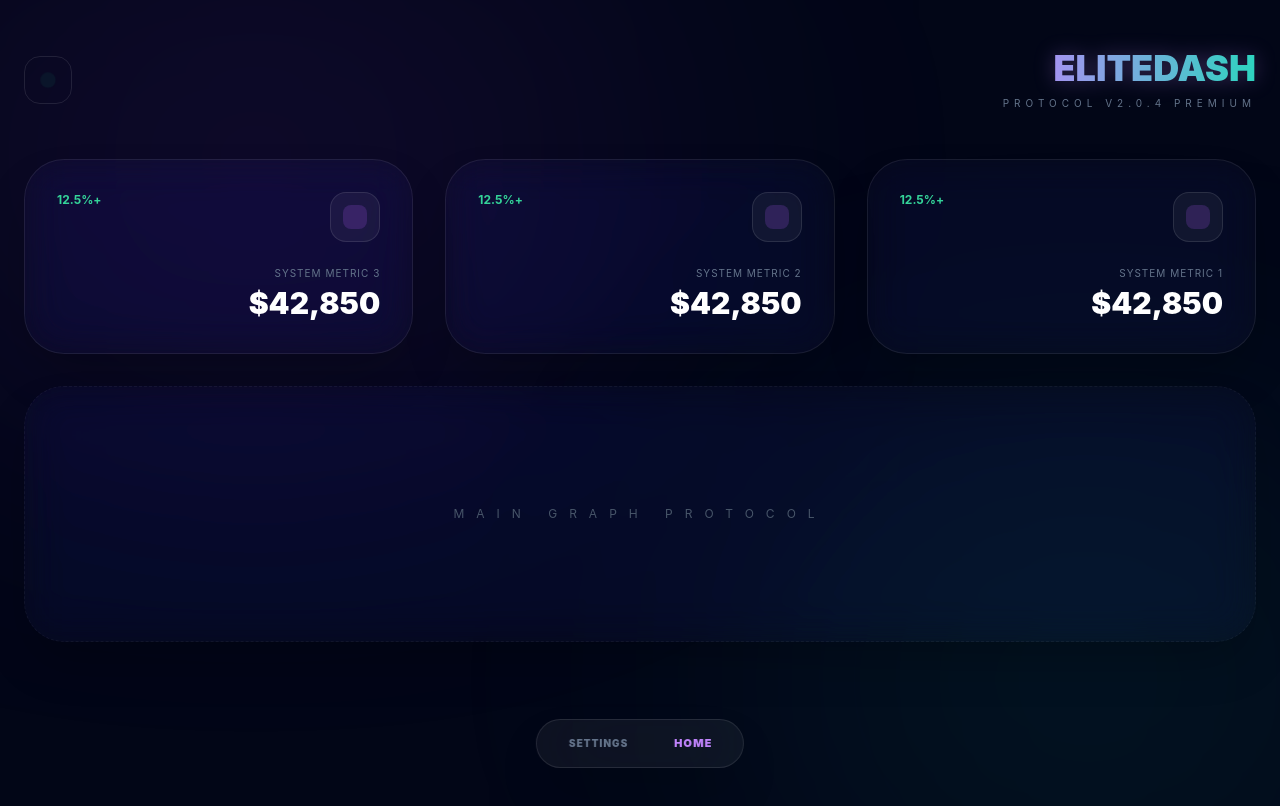
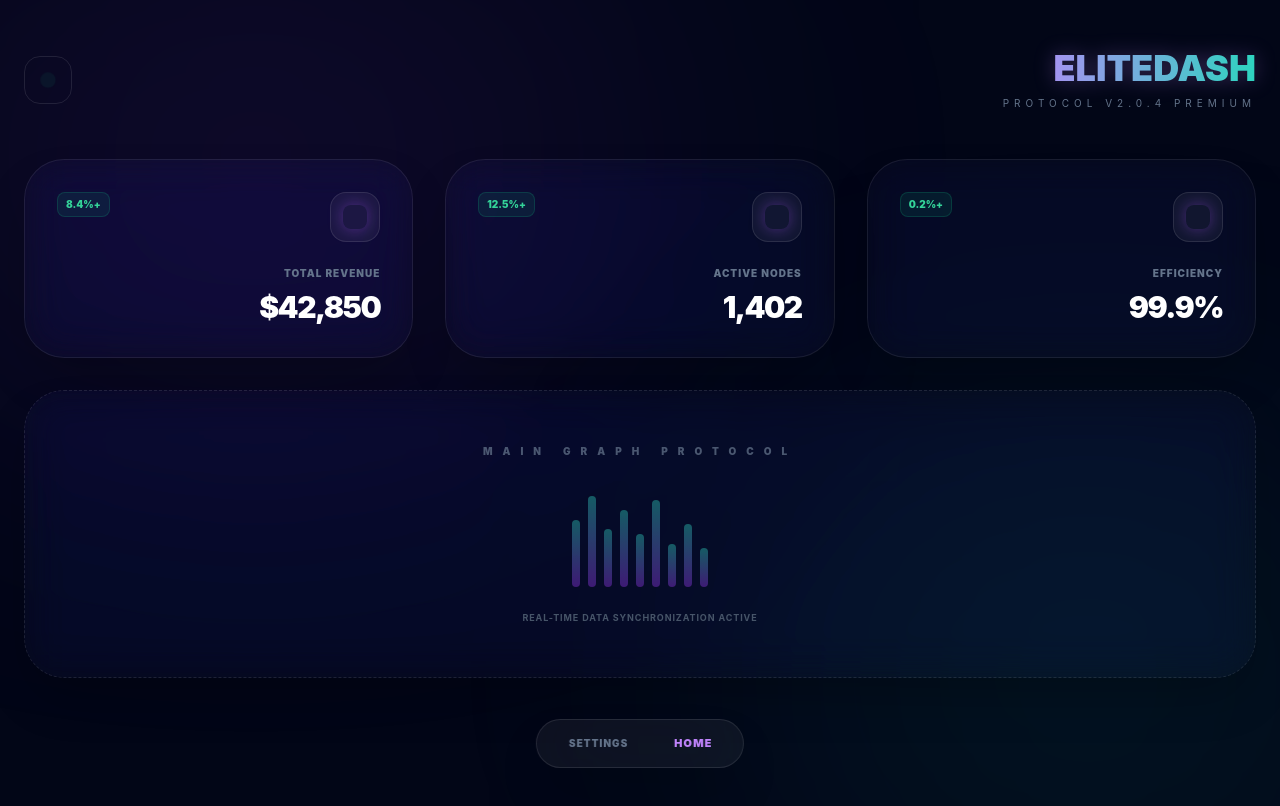
Before and after one commit to marwanalpumu-del/elitedash-modern-dashboard, a React (Vite) app: page / in a window 1280 px wide. Built offline with nearby package versions, Linux system fonts and the light colour scheme.

Commit message:
Update DashboardHome.jsx

```diff
--- a/src/pages/DashboardHome.jsx
+++ b/src/pages/DashboardHome.jsx
@@ -1,20 +1,57 @@
+import React from 'react';
+
 export default function DashboardHome() {
   return (
     <div className="grid grid-cols-1 md:grid-cols-3 gap-8">
-      {[1, 2, 3].map((item) => (
-        <div key={item} className="premium-card group">
+      {/* كروت الإحصائيات الذكية */}
+      {[
+        { title: 'Efficiency', value: '99.9%', trend: '+0.2%', color: 'purple' },
+        { title: 'Active Nodes', value: '1,402', trend: '+12.5%', color: 'teal' },
+        { title: 'Total Revenue', value: '$42,850', trend: '+8.4%', color: 'indigo' }
+      ].map((item, index) => (
+        <div key={index} className="premium-card group hover:scale-[1.02] transition-all duration-500">
           <div className="flex justify-between items-start mb-6">
-            <div className="p-3 bg-white/5 rounded-2xl border border-white/10 group-hover:border-purple-500/50 transition-colors">
-               <div className="w-6 h-6 bg-purple-500/20 rounded-lg" />
+            <div className={`p-3 bg-white/5 rounded-2xl border border-white/10 group-hover:border-${item.color}-500/50 transition-colors`}>
+               <div className={`w-6 h-6 bg-${item.color}-500/20 rounded-lg shadow-[0_0_15px_rgba(168,85,247,0.4)]`} />
             </div>
-            <span className="text-emerald-400 font-bold text-xs">+12.5%</span>
+            <span className="text-emerald-400 font-black text-[10px] bg-emerald-500/10 px-2 py-1 rounded-lg border border-emerald-500/20">
+              {item.trend}
+            </span>
           </div>
-          <h3 className="text-slate-500 text-[10px] uppercase tracking-widest mb-1">System Metric {item}</h3>
-          <p className="text-3xl font-black text-white">$42,850</p>
+          <h3 className="text-slate-500 text-[10px] font-black uppercase tracking-widest mb-2">
+            {item.title}
+          </h3>
+          <p className="text-3xl font-black text-white tracking-tighter">
+            {item.value}
+          </p>
         </div>
       ))}
-      <div className="md:col-span-3 premium-card h-64 flex items-center justify-center border-dashed border-white/5">
-         <p className="text-slate-600 text-xs uppercase tracking-[1em]">Main Graph Protocol</p>
+
+      {/* منطقة الرسم البياني الاحترافية */}
+      <div className="md:col-span-3 premium-card h-72 flex flex-col items-center justify-center border-dashed border-white/10 relative overflow-hidden group">
+         {/* إضاءة داخلية خفيفة */}
+         <div className="absolute inset-0 bg-gradient-to-t from-purple-500/5 to-transparent opacity-0 group-hover:opacity-100 transition-opacity duration-700" />
+
+         <div className="relative z-10 flex flex-col items-center">
+            <p className="text-slate-500 text-[10px] font-black uppercase tracking-[1em] mb-8 animate-pulse text-center">
+              Main Graph Protocol
+            </p>
+
+            {/* تمثيل مرئي للرسم البياني (Bars) */}
+            <div className="flex gap-2 items-end h-24">
+               {[40, 65, 45, 90, 55, 80, 60, 95, 70].map((h, i) => (
+                 <div
+                   key={i}
+                   className="w-2 bg-gradient-to-t from-purple-600 to-teal-400 rounded-full opacity-40 group-hover:opacity-100 transition-all duration-1000"
+                   style={{ height: `${h}%`, transitionDelay: `${i * 100}ms` }}
+                 />
+               ))}
+            </div>
+
+            <p className="mt-6 text-[9px] text-slate-600 font-bold uppercase tracking-widest">
+              Real-time data synchronization active
+            </p>
+         </div>
       </div>
     </div>
   );
```
